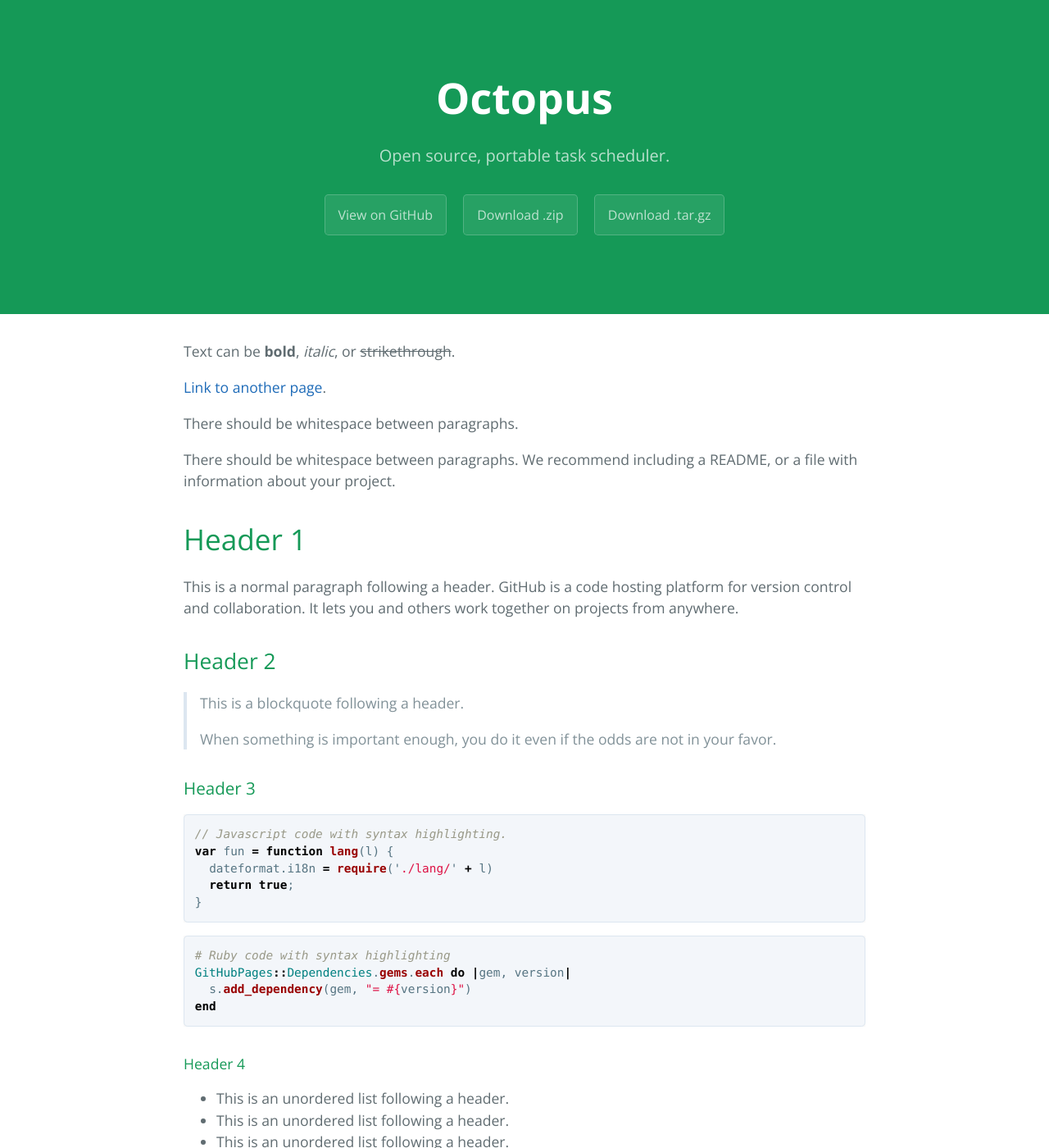
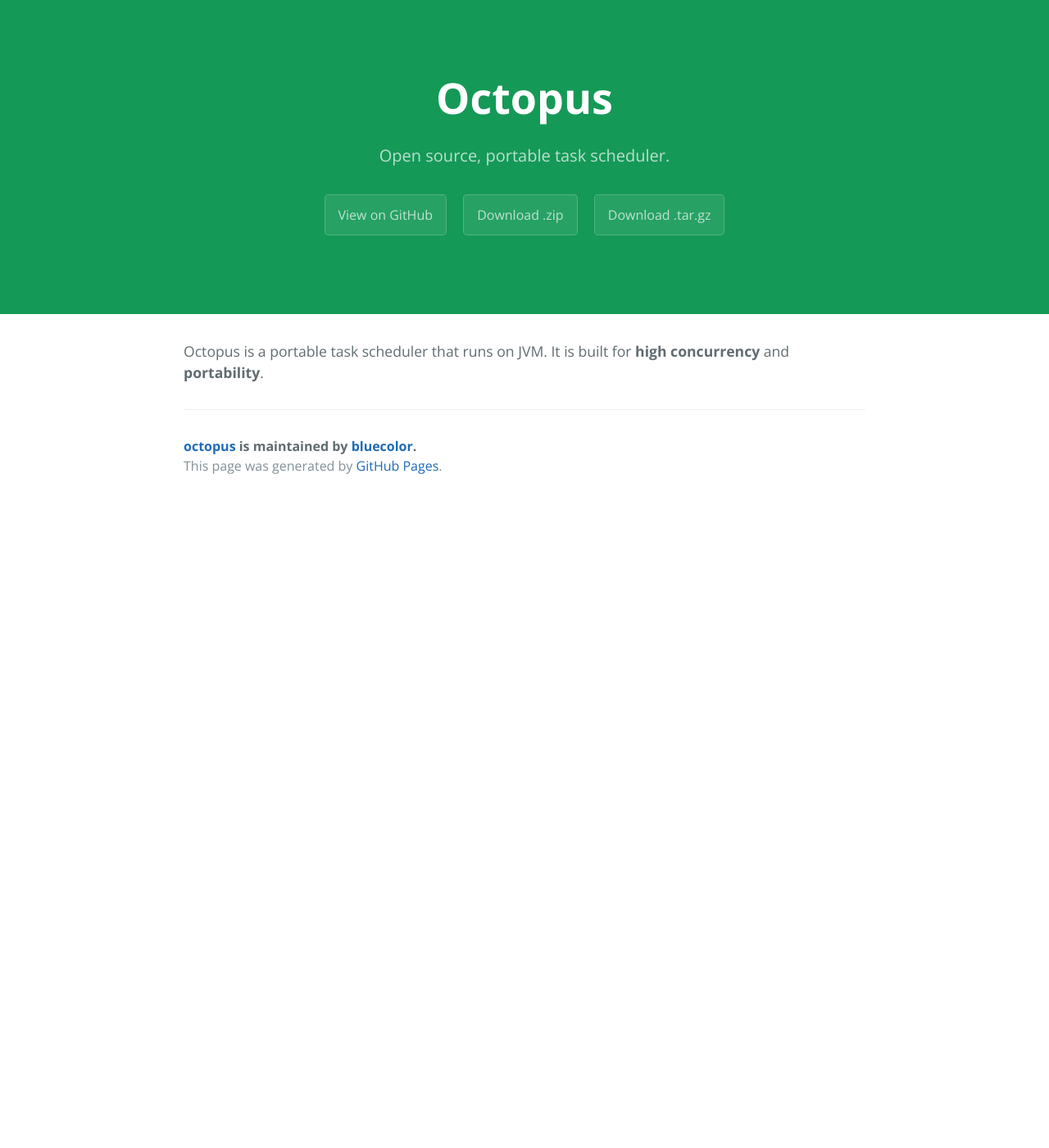
Before and after one commit to bluecolor/octopus, a Jekyll site: the page built from docs/index.md, in a window 1280 px wide and 1400 px high. Shown: the whole window at 82% size. Built offline with Jekyll 4.4.1, drawn with Linux system fonts in a browser that asks for light colours; some of the changed text lies outside the part shown.

Commit message:
review gh pages

````diff
--- a/docs/index.md
+++ b/docs/index.md
@@ -2,122 +2,5 @@
 layout: default
 ---
 
-Text can be **bold**, _italic_, or ~~strikethrough~~.
-
-[Link to another page](another-page).
-
-There should be whitespace between paragraphs.
-
-There should be whitespace between paragraphs. We recommend including a README, or a file with information about your project.
-
-# [](#header-1)Header 1
-
-This is a normal paragraph following a header. GitHub is a code hosting platform for version control and collaboration. It lets you and others work together on projects from anywhere.
-
-## [](#header-2)Header 2
-
-> This is a blockquote following a header.
->
-> When something is important enough, you do it even if the odds are not in your favor.
-
-### [](#header-3)Header 3
-
-```js
-// Javascript code with syntax highlighting.
-var fun = function lang(l) {
-  dateformat.i18n = require('./lang/' + l)
-  return true;
-}
-```
-
-```ruby
-# Ruby code with syntax highlighting
-GitHubPages::Dependencies.gems.each do |gem, version|
-  s.add_dependency(gem, "= #{version}")
-end
-```
-
-#### [](#header-4)Header 4
-
-*   This is an unordered list following a header.
-*   This is an unordered list following a header.
-*   This is an unordered list following a header.
-
-##### [](#header-5)Header 5
-
-1.  This is an ordered list following a header.
-2.  This is an ordered list following a header.
-3.  This is an ordered list following a header.
-
-###### [](#header-6)Header 6
-
-| head1        | head two          | three |
-|:-------------|:------------------|:------|
-| ok           | good swedish fish | nice  |
-| out of stock | good and plenty   | nice  |
-| ok           | good `oreos`      | hmm   |
-| ok           | good `zoute` drop | yumm  |
-
-### There's a horizontal rule below this.
-
-* * *
-
-### Here is an unordered list:
-
-*   Item foo
-*   Item bar
-*   Item baz
-*   Item zip
-
-### And an ordered list:
-
-1.  Item one
-1.  Item two
-1.  Item three
-1.  Item four
-
-### And a nested list:
-
-- level 1 item
-  - level 2 item
-  - level 2 item
-    - level 3 item
-    - level 3 item
-- level 1 item
-  - level 2 item
-  - level 2 item
-  - level 2 item
-- level 1 item
-  - level 2 item
-  - level 2 item
-- level 1 item
-
-### Small image
-
-![](https://assets-cdn.github.com/images/icons/emoji/octocat.png)
-
-### Large image
-
-![](https://guides.github.com/activities/hello-world/branching.png)
-
-
-### Definition lists can be used with HTML syntax.
-
-<dl>
-<dt>Name</dt>
-<dd>Godzilla</dd>
-<dt>Born</dt>
-<dd>1952</dd>
-<dt>Birthplace</dt>
-<dd>Japan</dd>
-<dt>Color</dt>
-<dd>Green</dd>
-</dl>
-
-```
-Long, single-line code blocks should not wrap. They should horizontally scroll if they are too long. This line should be long enough to demonstrate this.
-```
-
-```
-The final element.
-```
+Octopus is a portable task scheduler that runs on JVM. It is built for **high
+concurrency** and **portability**.
--- a/src/main/resources/static/js/templates/footer/footer.pug
+++ b/src/main/resources/static/js/templates/footer/footer.pug
@@ -1,6 +1,6 @@
 .pull-right.hidden-xs
   b Version
-  |  0.4.2
+  |  0.4.35
 strong
   | Copyright © 2016-2017
   a(href='http://bluecolor.io') bluecolor
````
Also changed, not shown: 1 other file.
